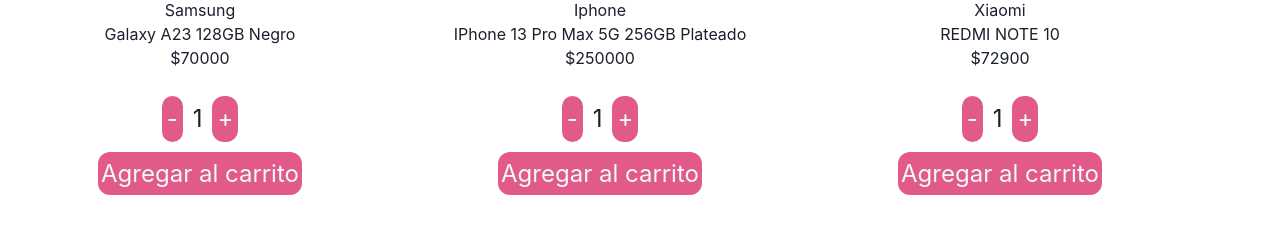
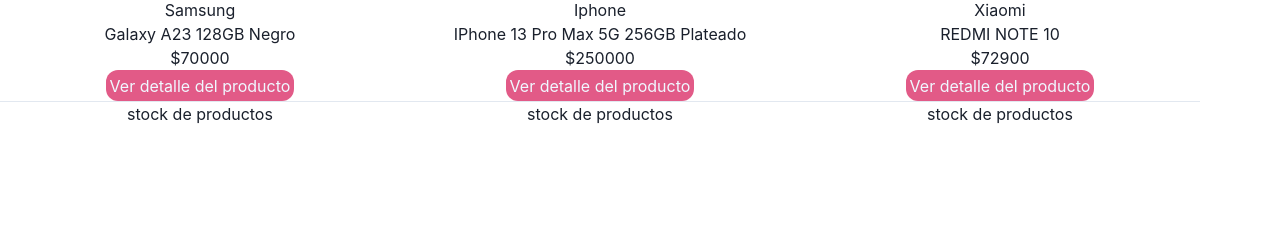
Before and after one commit to tomasschulteis/proyecto_tiendadecelulares_schulteistomas.io, a React (Create React App) app: page / in a window 1280 px wide. Shown: the part 529-762 px from the top of the page. Built offline with nearby package versions, Linux system fonts and the light colour scheme.

Commit message:
version con map y promises y boton

```diff
--- a/src/components/Item/item.jsx
+++ b/src/components/Item/item.jsx
@@ -1,11 +1,7 @@
 import './itemes.css';
 
 import React from 'react';
-import ItemCount from '../ItemCount';
 
-const onAdd = (quantity) =>{
-   console.log (`estas llevando ${quantity} unidades`);
- }
 const Item = ({info}) =>{
    return (
          <div className='card'>
@@ -13,7 +9,9 @@
             <p>{info.marca}</p>
             <p>{info.modelo}</p>
             <p>{info.Precio}</p>
-            <ItemCount initial={1} stock={10} onAdd={onAdd}/>
+            <button className='button'>Ver detalle del producto</button>
+            <hr></hr>
+            <p>stock de productos </p>
          </div>
    );
 }
```
Also changed, not shown: src/components/Item/itemes.css (line endings or trailing spaces).
